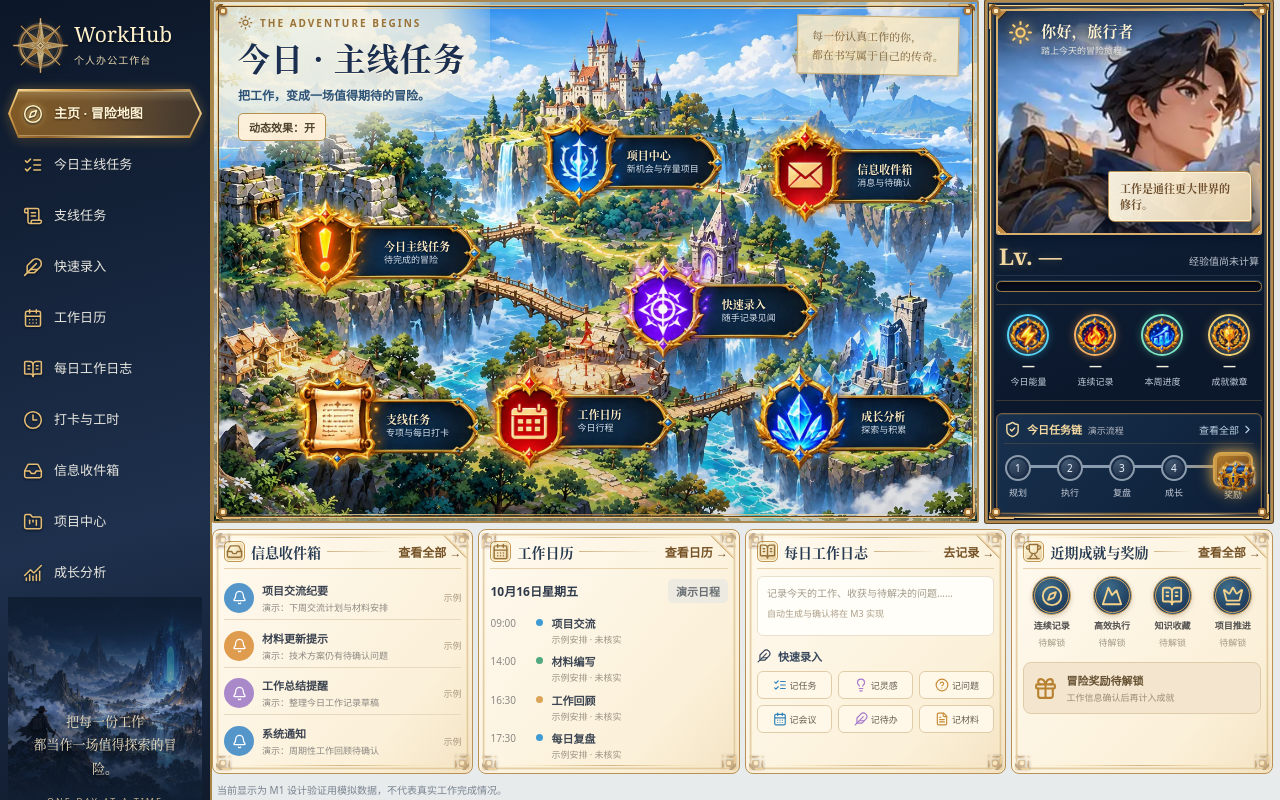
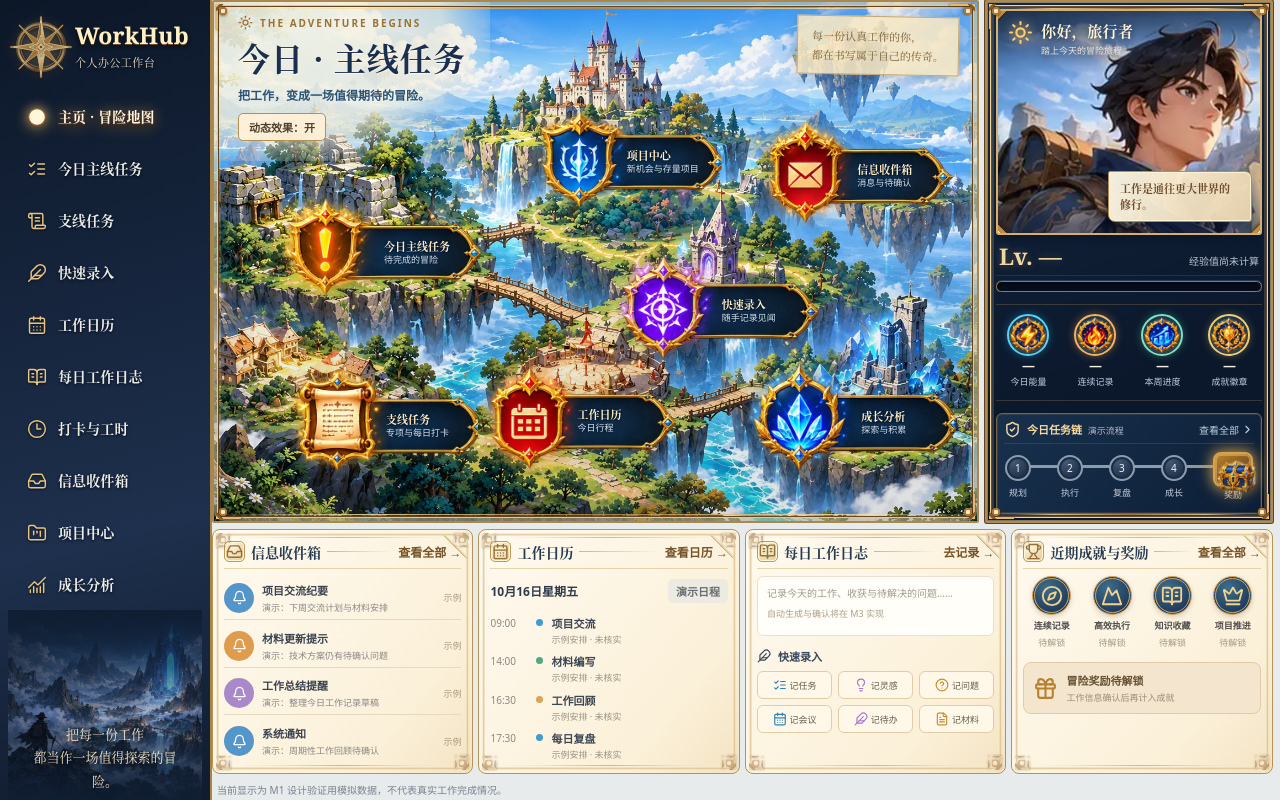
Before and after one commit to soyalu/workhub, a React (Vite) app in the folder frontend/: page / in a window 1280 px wide. Built offline with nearby package versions, Linux system fonts and the light colour scheme; no server answers.

Commit message:
style(m17): use luminous engraved gold plaque and reference typography

```diff
--- a/frontend/src/styles/m17-sidebar.css
+++ b/frontend/src/styles/m17-sidebar.css
@@ -1,111 +1,173 @@
 /*
- * M1.7 approved map design stays untouched.
- * Sidebar-only styling: premium brass compass and carved active navigation.
- * No decorative overlay intercepts clicks or keyboard focus.
+ * M1.7 sidebar artwork fidelity pass.
+ * Gold plaque/compass: dedicated vector artwork, not a generic CSS polygon.
+ * The approved map, landmark coordinates, Pixi canvas and sidebar width are untouched.
  */
-.app-sidebar { --nav-brass-light:#ffe9aa; --nav-brass-mid:#d7a755; --nav-brass-dark:#805722; }
+.app-sidebar {
+  --nav-brass-light:#fff0bf;
+  --nav-brass-mid:#dda757;
+  --nav-brass-dark:#865925;
+}
 .app-sidebar .brand-lockup {
-  position:relative;gap:7px;min-height:78px;padding:5px 4px 13px;
+  position:relative;
+  gap:3px;
+  min-height:80px;
+  padding:4px 3px 14px;
 }
 .app-sidebar .brand-compass-mark {
-  flex:0 0 57px;width:57px;height:57px;display:grid;place-items:center;
-  position:relative;isolation:isolate;filter:drop-shadow(0 2px 3px #081221bb);
+  position:relative;
+  isolation:isolate;
+  flex:0 0 64px;
+  width:64px;
+  height:64px;
+  display:grid;
+  place-items:center;
+  filter:drop-shadow(0 2px 2px #050f1bcc) drop-shadow(0 0 5px #e5a94e35);
 }
 .app-sidebar .brand-compass-mark::before {
-  content:"";position:absolute;inset:9px;z-index:-1;border-radius:50%;
-  background:radial-gradient(circle,#f1c8792c 0%,#b8873735 32%,transparent 71%);
-  box-shadow:0 0 12px #f1bd6d2f;
+  content:"";
+  position:absolute;
+  z-index:-1;
+  inset:8px;
+  border-radius:50%;
+  background:radial-gradient(circle,#f5d49225,transparent 72%);
+  pointer-events:none;
 }
-.app-sidebar .brand-compass-svg {width:57px;height:57px;display:block;overflow:visible;}
+.app-sidebar .brand-compass-svg {display:block;width:64px;height:64px;overflow:visible;}
 .app-sidebar .brand-lockup > div {min-width:0;}
 .app-sidebar .brand-lockup strong {
+  display:block;
   font-family:Georgia,'Times New Roman',serif;
-  font-size:22px;line-height:1.05;letter-spacing:.05px;
-  color:#fff1cb;text-shadow:0 1px 2px #050e1a;
+  font-size:23px;
+  font-weight:700;
+  line-height:1.1;
+  letter-spacing:.1px;
+  color:#fff0c6;
+  text-shadow:0 1px 0 #71491f,0 2px 4px #030b16;
 }
 .app-sidebar .brand-lockup > div > span {
-  display:block;white-space:nowrap;letter-spacing:1.05px;
-  margin-top:6px;font-size:10px;color:#e4d3ae;opacity:1;
+  display:block;
+  white-space:nowrap;
+  letter-spacing:.45px;
+  margin-top:5px;
+  font-family:var(--wh-font-display);
+  font-size:11px;
+  color:#eee0c6;
+  opacity:1;
+  text-shadow:0 1px 3px #020e1d;
 }
 .app-sidebar .sidebar-navigation {row-gap:2px;}
 .app-sidebar .sidebar-link {
-  position:relative;isolation:isolate;min-height:48px;
-  width:100%;border:0;border-radius:3px;
-  display:flex;align-items:center;gap:9px;
-  padding:8px 13px 8px 15px;
-  color:#e9e8e0;background:transparent;
-  transition:color .17s ease,background-color .17s ease,filter .17s ease;
+  position:relative;
+  isolation:isolate;
+  width:100%;
+  min-height:50px;
+  padding:9px 11px 9px 18px;
+  display:flex;
+  align-items:center;
+  gap:9px;
+  background:transparent;
+  border:0;
+  border-radius:0;
+  color:#ecede8;
+  transition:color .16s ease,background-color .16s ease,filter .16s ease;
 }
 .app-sidebar .sidebar-link::before,
 .app-sidebar .sidebar-link::after {content:none;}
 .app-sidebar .nav-icon-wrap {
-  flex:0 0 24px;width:24px;height:27px;
-  display:inline-flex;align-items:center;justify-content:center;
-  position:relative;z-index:2;color:#e5bd74;
+  position:relative;
+  z-index:2;
+  flex:0 0 25px;
+  width:25px;
+  height:28px;
+  display:inline-flex;
+  align-items:center;
+  justify-content:center;
+  color:#eac47e;
+  filter:drop-shadow(0 1px 1px #07111f);
 }
 .app-sidebar .nav-icon-wrap svg {
-  color:currentColor;stroke-width:1.85;
-  filter:drop-shadow(0 1px 1px #07111f);
+  color:currentColor;
+  stroke-width:1.75;
 }
 .app-sidebar .sidebar-link-label {
-  position:relative;z-index:2;
-  font-size:13px;font-weight:500;letter-spacing:.05px;
-  line-height:1.4;white-space:nowrap;
+  position:relative;
+  z-index:2;
+  font-family:var(--wh-font-display);
+  font-size:14px;
+  font-weight:600;
+  letter-spacing:.1px;
+  line-height:1.4;
+  white-space:nowrap;
+  text-shadow:0 1px 3px #020a18;
 }
 .app-sidebar .sidebar-link:not(.is-active):hover {
-  color:#fff2d1;background:linear-gradient(90deg,#e0ad5422,transparent);
+  color:#fff5d9;
+  background:linear-gradient(90deg,#e0ad5426,transparent);
 }
 .app-sidebar .sidebar-link:not(.is-active):hover .nav-icon-wrap {color:#ffe1a0;}
 .app-sidebar .sidebar-link.is-active,
 .is-home-route .app-sidebar .sidebar-link.is-active {
-  color:#fff3ce;background:transparent;border:0;border-radius:0;
-  box-shadow:none;filter:drop-shadow(0 2px 5px #060e1f95) drop-shadow(0 0 5px #e9ba565e);
+  color:#fff5da;
+  background:transparent;
+  border:0;
+  box-shadow:none;
+  border-radius:0;
+  filter:drop-shadow(0 3px 5px #040b16af) drop-shadow(0 0 6px #e6af5870);
 }
-.app-sidebar .sidebar-link.is-active::before,
-.app-sidebar .sidebar-link.is-active::after {
-  content:"";display:block;position:absolute;pointer-events:none;
-  transition:none;
-}
-.app-sidebar .sidebar-link.is-active::before {
-  z-index:0;inset:0;
-  background:linear-gradient(155deg,#ffe5a6 0%,#d7a14c 19%,#8b5e2a 47%,#f9d58e 78%,#bb822d 100%);
-  clip-path:polygon(10px 0,calc(100% - 12px) 0,100% 50%,calc(100% - 12px) 100%,10px 100%,0 50%);
-}
-.app-sidebar .sidebar-link.is-active::after {
-  z-index:1;inset:2px;
-  background:
-    linear-gradient(180deg,#f6dfab3d 0%,transparent 24%),
-    linear-gradient(96deg,#805925 0%,#73552e 45%,#4b3d30 86%,#43392c 100%);
-  clip-path:polygon(9px 0,calc(100% - 11px) 0,100% 50%,calc(100% - 11px) 100%,9px 100%,0 50%);
-  box-shadow:inset 0 0 0 1px #f5d99b70;
+.app-sidebar .sidebar-active-ornament {
+  position:absolute;
+  z-index:0;
+  inset:-2px -2px;
+  width:calc(100% + 4px);
+  height:calc(100% + 4px);
+  display:block;
+  overflow:visible;
+  pointer-events:none;
 }
 .app-sidebar .sidebar-link.is-active .nav-icon-wrap {
-  color:#fff0be;filter:drop-shadow(0 0 3px #ffdf8a9a);
+  color:#fff5d5;
+  filter:drop-shadow(0 1px 2px #683719b3) drop-shadow(0 0 4px #fff0b777);
 }
 .app-sidebar .sidebar-link.is-active .sidebar-link-label {
-  color:#fff4d5;font-weight:650;text-shadow:0 1px 2px #211407bb;
+  color:#fff9e8;
+  font-size:14px;
+  font-weight:700;
+  text-shadow:0 1px 1px #5b3518,0 2px 4px #4f2b14a8;
+}
+.app-sidebar .sidebar-link.is-active[href="/"] .nav-icon-wrap svg {
+  fill:#fff5da;
+  stroke:#91602b;
+  stroke-width:1.25;
 }
 .app-sidebar .sidebar-link:focus-visible {
-  outline:2px solid #ffefbe;outline-offset:2px;z-index:3;
+  outline:2px solid #ffedb7;
+  outline-offset:2px;
+  z-index:3;
 }
-@media(min-width:901px) {
+@media (min-width:901px) {
   .is-home-route .app-sidebar .brand-lockup {
-    padding:3px 4px 14px;gap:5px;min-height:77px;
+    min-height:80px;
+    padding:3px 1px 14px;
+    gap:2px;
   }
   .is-home-route .app-sidebar .brand-compass-mark,
   .is-home-route .app-sidebar .brand-compass-svg {
-    width:57px;height:57px;
+    width:64px;
+    height:64px;
   }
-  .is-home-route .app-sidebar .brand-lockup strong {font-size:21px;}
+  .is-home-route .app-sidebar .brand-compass-mark {flex-basis:64px;}
+  .is-home-route .app-sidebar .brand-lockup strong {font-size:23px;}
   .is-home-route .app-sidebar .sidebar-navigation {gap:2px;}
   .is-home-route .app-sidebar .sidebar-link {
-    padding:8px 11px 8px 13px;min-height:49px;font-size:13px;
+    min-height:50px;
+    padding:9px 9px 9px 16px;
   }
 }
-@media(max-width:900px) {
-  .app-sidebar .brand-lockup {padding:7px 8px 15px;}
-  .app-sidebar .sidebar-link {min-height:49px;}
+@media (max-width:900px) {
+  .app-sidebar .brand-lockup {padding:7px 6px 14px;}
+  .app-sidebar .sidebar-link {min-height:50px;}
 }
-@media(prefers-reduced-motion:reduce) {
+@media (prefers-reduced-motion:reduce) {
   .app-sidebar .sidebar-link {transition:none;}
 }
```
